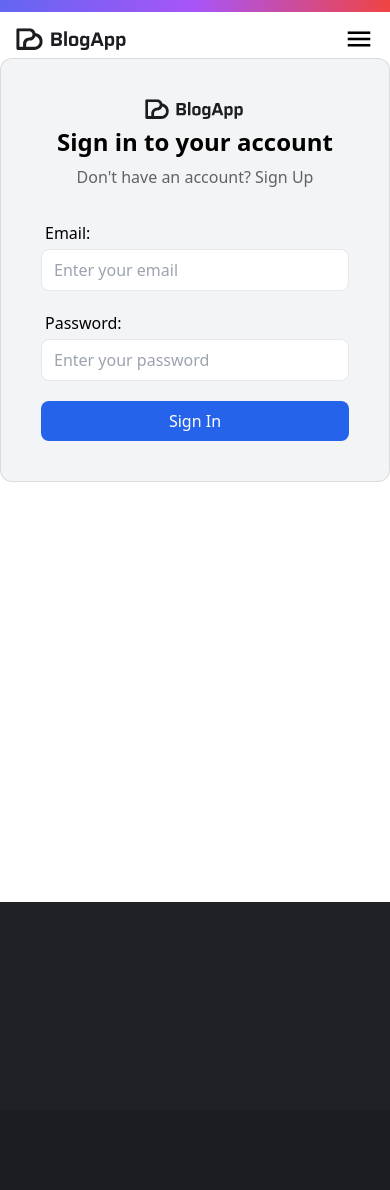
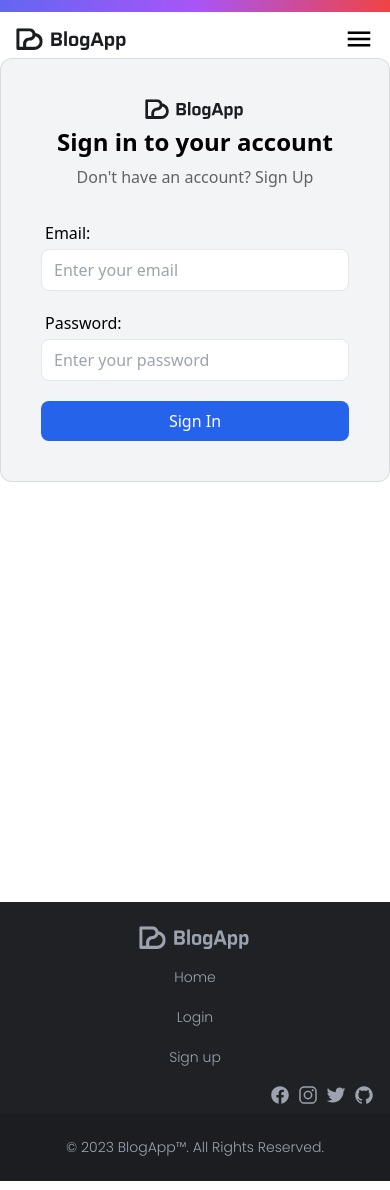
Before and after one commit to moiz-rasheed/blog-site, a React (Vite) app: page /login in a window 390 px wide. Built offline with nearby package versions, Linux system fonts and the light colour scheme; no server answers.

Commit message:
Footer added and Home and All Post Grid

```diff
--- a/src/components/Footer/Footer.jsx
+++ b/src/components/Footer/Footer.jsx
@@ -1,11 +1,80 @@
 import React from "react";
+import { Container, LogoGray } from "../index";
+import { Link, useNavigate } from "react-router-dom";
+import { useSelector } from "react-redux";
 
 function Footer() {
+  const authStatus = useSelector((state) => state.auth.status);
+  const navigate = useNavigate();
+
+  const FooterItems = [
+    {
+      name: "Home",
+      slug: "/",
+      active: true,
+    },
+    {
+      name: "Login",
+      slug: "/login",
+      active: !authStatus,
+    },
+    {
+      name: "Sign up",
+      slug: "/signup",
+      active: !authStatus,
+    },
+    {
+      name: "All Posts",
+      slug: "/all-posts",
+      active: authStatus,
+    },
+    {
+      name: "Add Post",
+      slug: "/add-post",
+      active: authStatus,
+    },
+  ];
   return (
-    <div>
-      <div className="bg-[#202124] h-52"></div>
-      <div className="bg-[#1c1d20] h-20"></div>
-    </div>
+    <footer className="font-poppins">
+      <div className="pt-6 pb-2 md:pb-6 bg-[#202124]">
+        <Container>
+          <div className="grid grid-cols-1 md:grid-cols-3 gap-4 md:gap-0 max-w-5xl mx-auto">
+            <div className="flex justify-center md:justify-start">
+              <div className="w-28 flex items-center">
+                <Link to="/">
+                  <LogoGray />
+                </Link>
+              </div>
+            </div>
+            <ul className="flex justify-center flex-col sm:flex-row gap-4 sm:gap-8">
+              {FooterItems.map((item) =>
+                item.active ? (
+                  <li key={item.name}>
+                    <p
+                      onClick={() => navigate(item.slug)}
+                      className="inline-block text-gray-400 cursor-pointer w-full text-center font-light text-sm sm:text-base hover:underline underline-offset-2"
+                    >
+                      {item.name}
+                    </p>
+                  </li>
+                ) : null
+              )}
+            </ul>
+            <div className="text-gray-400 text-xl flex items-center justify-end gap-2">
+              <ion-icon name="logo-facebook"></ion-icon>
+              <ion-icon name="logo-instagram"></ion-icon>
+              <ion-icon name="logo-twitter"></ion-icon>
+              <ion-icon name="logo-github"></ion-icon>
+            </div>
+          </div>
+        </Container>
+      </div>
+      <div className="py-6 bg-[#1c1d20] text-gray-400 text-center text-sm sm:text-base font-light">
+        © 2023{" "}
+        <span className="hover:underline underline-offset-2">BlogApp™</span>.
+        All Rights Reserved.
+      </div>
+    </footer>
   );
 }
 
--- a/src/components/Header/Header.jsx
+++ b/src/components/Header/Header.jsx
@@ -49,7 +49,7 @@ function Header() {
             <ion-icon name={open ? "close-sharp" : "menu-sharp"}></ion-icon>
           </div>
           <ul
-            className={`md:flex ml-auto  pb-5 md:pb-0 absolute md:static w-full  md:w-auto bg-white transition-all duration-500 ${
+            className={`md:flex ml-auto pb-5 md:pb-0 absolute md:static w-full  md:w-auto bg-white transition-all duration-500 ${
               open ? "" : "top-[-200px]"
             }`}
           >
@@ -58,7 +58,7 @@ function Header() {
                 <li key={item.name}>
                   <p
                     onClick={() => navigate(item.slug)}
-                    className="inline-block md:mx-4 pt-3 md:py-2 mt-[2px] cursor-pointer text-[#1c1d20] font-poppins font-semibold "
+                    className="inline-block md:mx-4 pt-3 md:py-2 mt-[2px] cursor-pointer text-[#1c1d20] font-poppins font-semibold hover:underline underline-offset-2"
                   >
                     {item.name}
                   </p>
--- /dev/null
+++ b/src/components/LogoGray.jsx
@@ -0,0 +1,8 @@
+import React from "react";
+import BlogAppLogoGray from "../images/Blog Site Logo Gray.svg";
+
+function LogoGray() {
+  return <img src={BlogAppLogoGray} alt="Logo" />;
+}
+
+export default LogoGray;
--- a/src/components/PostCard.jsx
+++ b/src/components/PostCard.jsx
@@ -5,16 +5,19 @@ import { Link } from "react-router-dom";
 function PostCard({ $id, title, featuredImage }) {
   return (
     <Link to={`/post/${$id}`}>
-      <div className="w-full flex flex-col outline-offset-4 hover:outline group">
+      <div className="w-full flex flex-col group hover:outline outline-3 outline-offset-4 duration-75">
         <div className="relative overflow-hidden w-full h-52">
           <img
             src={appwriteService.getFilePreview(featuredImage)}
             alt={title}
-            className="w-full h-full object-cover object-center absolute group-hover:scale-105  duration-100"
+            className="w-full h-full object-cover object-center absolute group-hover:scale-105 duration-200"
           />
         </div>
-        <div className="p-3 overflow-hidden">
+        <div className="p-1 pt-2 overflow-hidden flex justify-between">
           <h2 className="text-md font-bold line-clamp-3">{title}</h2>
+          <div className="text-xl -rotate-45 h-5">
+            <ion-icon name="arrow-forward-sharp"></ion-icon>
+          </div>
         </div>
       </div>
     </Link>
--- a/src/components/index.js
+++ b/src/components/index.js
@@ -2,6 +2,7 @@ import Header from "./Header/Header";
 import Footer from "./Footer/Footer";
 import Container from "./container/Container";
 import Logo from "./Logo";
+import LogoGray from "./LogoGray";
 import LogoutBtn from "./Header/LogoutBtn";
 import Input from "./Input";
 import Button from "./Button";
@@ -18,6 +19,7 @@ export {
   Footer,
   Container,
   Logo,
+  LogoGray,
   LogoutBtn,
   Input,
   Button,
--- a/src/pages/AllPosts.jsx
+++ b/src/pages/AllPosts.jsx
@@ -13,14 +13,17 @@ function AllPosts() {
   }, []);
 
   return (
-    <div className="w-full py-8">
+    <div className="w-full py-8 font-poppins text-[#1c1d20]">
       <Container>
-        <div className="flex flex-wrap">
-          {posts.map((post) => (
-            <div key={post.$id} className="p-2 w-1/4">
-              <PostCard {...post} />
-            </div>
-          ))}
+        <div className="max-w-5xl mx-auto">
+          <p className="font-bold text-lg mb-4">All Blog Posts</p>
+          <div className="grid grid-cols-1 sm:grid-cols-2 md:grid-cols-3 gap-4 md:gap-6">
+            {posts.map((post) => (
+              <div key={post.$id}>
+                <PostCard {...post} />
+              </div>
+            ))}
+          </div>
         </div>
       </Container>
     </div>
--- a/src/pages/Home.jsx
+++ b/src/pages/Home.jsx
@@ -13,28 +13,28 @@ function Home() {
   }, []);
 
   return (
-    <div className="w-full py-8 font-poppins">
+    <div className="w-full py-8 font-poppins text-[#1c1d20]">
       <Container>
         <div className="text-center mb-10 px-3 sm:px-10 md:px-20 lg:px-32">
           <p className="font-bold text-3xl mb-2">
             Unlock Your Potential with Expert Insights
           </p>
-          <p className="">
+          <p>
             Welcome to our blog, where we empower you with valuable knowledge,
             expert advice, and inspirational stories. Discover the keys to
             personal growth, success, and a fulfilling life as you embark on
             this journey with us.
           </p>
         </div>
-        <div className="grid grid-cols-1 sm:grid-cols-2 md:grid-cols-3 max-w-5xl mx-auto gap-4 md:gap-6">
-          {posts.map((post, index) => (
-            <div
-              key={post.$id}
-              // className={index === 0 ? "lg:col-span-2 lg:row-span-2" : ""}
-            >
-              <PostCard {...post} />
-            </div>
-          ))}
+        <div className="max-w-5xl mx-auto">
+          <p className="font-bold text-lg mb-4">Recent Blog Posts</p>
+          <div className="grid grid-cols-1 sm:grid-cols-2 md:grid-cols-3 gap-4 md:gap-6">
+            {posts.map((post) => (
+              <div key={post.$id}>
+                <PostCard {...post} />
+              </div>
+            ))}
+          </div>
         </div>
       </Container>
     </div>
```
Also changed, not shown: src/images/Blog Site Logo Gray.svg (added).
